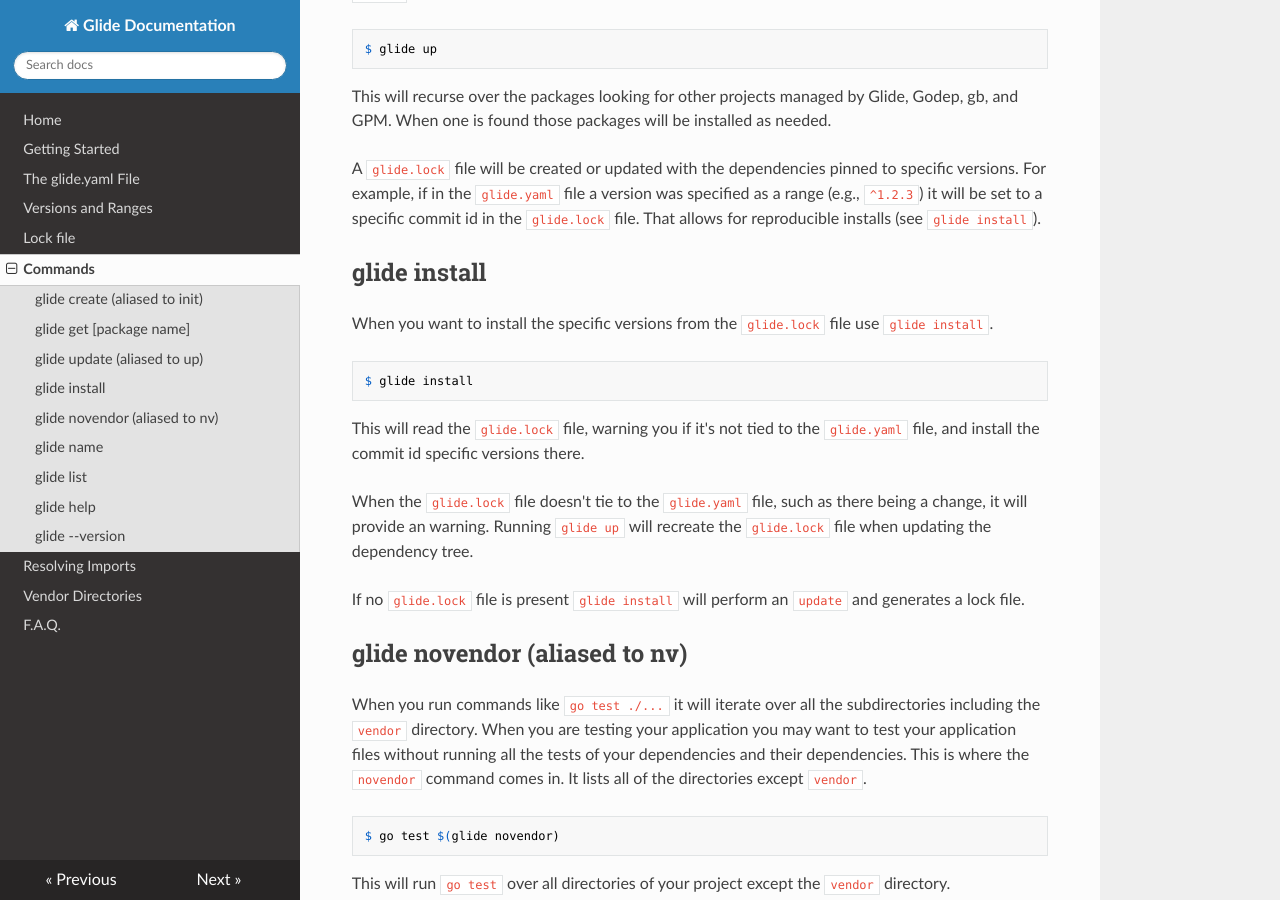
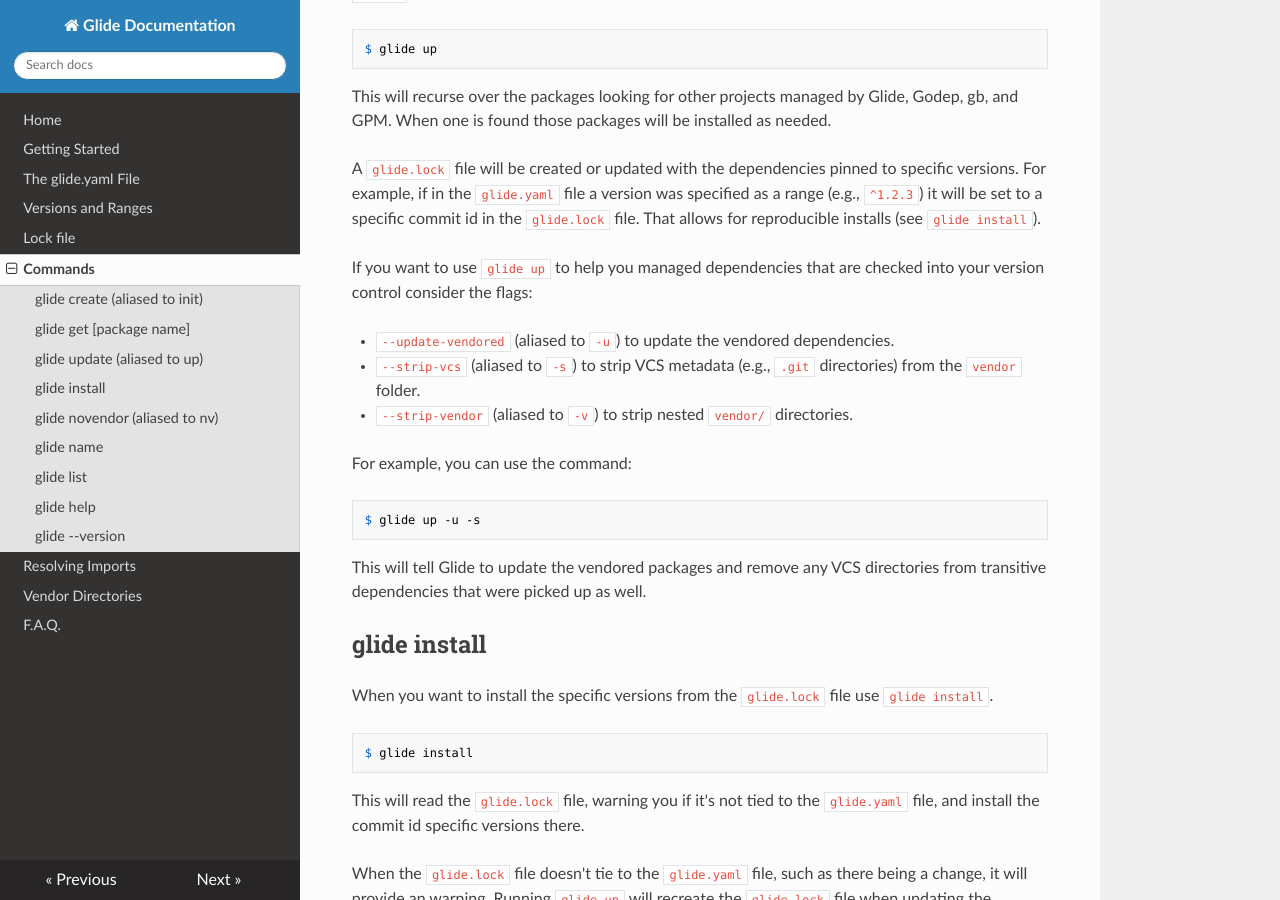
Before and after one commit to Masterminds/glide, an MkDocs documentation site: the page built from docs/commands.md, in a window 1280 px wide and 900 px high, scrolled down 1227 px. Built offline with MkDocs 1.6.1, drawn with Linux system fonts in a browser that asks for light colours; nearby versions of some CDN libraries; old or Windows-style settings are respelled for this version of MkDocs.

```diff
--- a/docs/commands.md
+++ b/docs/commands.md
@@ -48,6 +48,18 @@ Download or update all of the libraries listed in the `glide.yaml` file and put
 This will recurse over the packages looking for other projects managed by Glide, Godep, gb, and GPM. When one is found those packages will be installed as needed.
 
 A `glide.lock` file will be created or updated with the dependencies pinned to specific versions. For example, if in the `glide.yaml` file a version was specified as a range (e.g., `^1.2.3`) it will be set to a specific commit id in the `glide.lock` file. That allows for reproducible installs (see `glide install`).
+
+If you want to use `glide up` to help you managed dependencies that are checked into your version control consider the flags:
+
+* `--update-vendored` (aliased to `-u`) to update the vendored dependencies.
+* `--strip-vcs` (aliased to `-s`) to strip VCS metadata (e.g., `.git` directories) from the `vendor` folder.
+* `--strip-vendor` (aliased to `-v`) to strip nested `vendor/` directories.
+
+For example, you can use the command:
+
+    $ glide up -u -s
+
+This will tell Glide to update the vendored packages and remove any VCS directories from transitive dependencies that were picked up as well.
 
 ## glide install
 
```
Also changed, not shown: CHANGELOG.md (+17 -0 lines), README.md (+3 -1 lines), docs/faq.md (+7 -1 lines).
